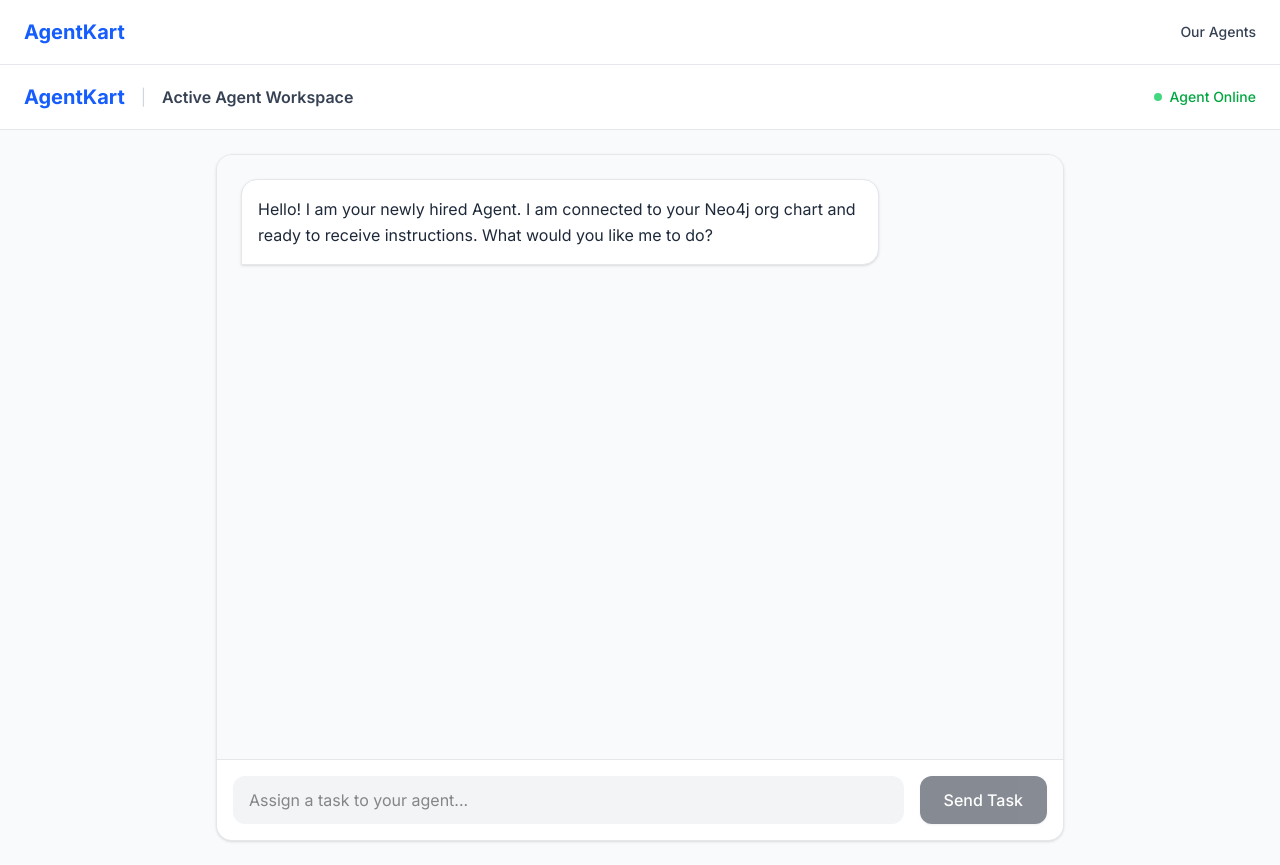
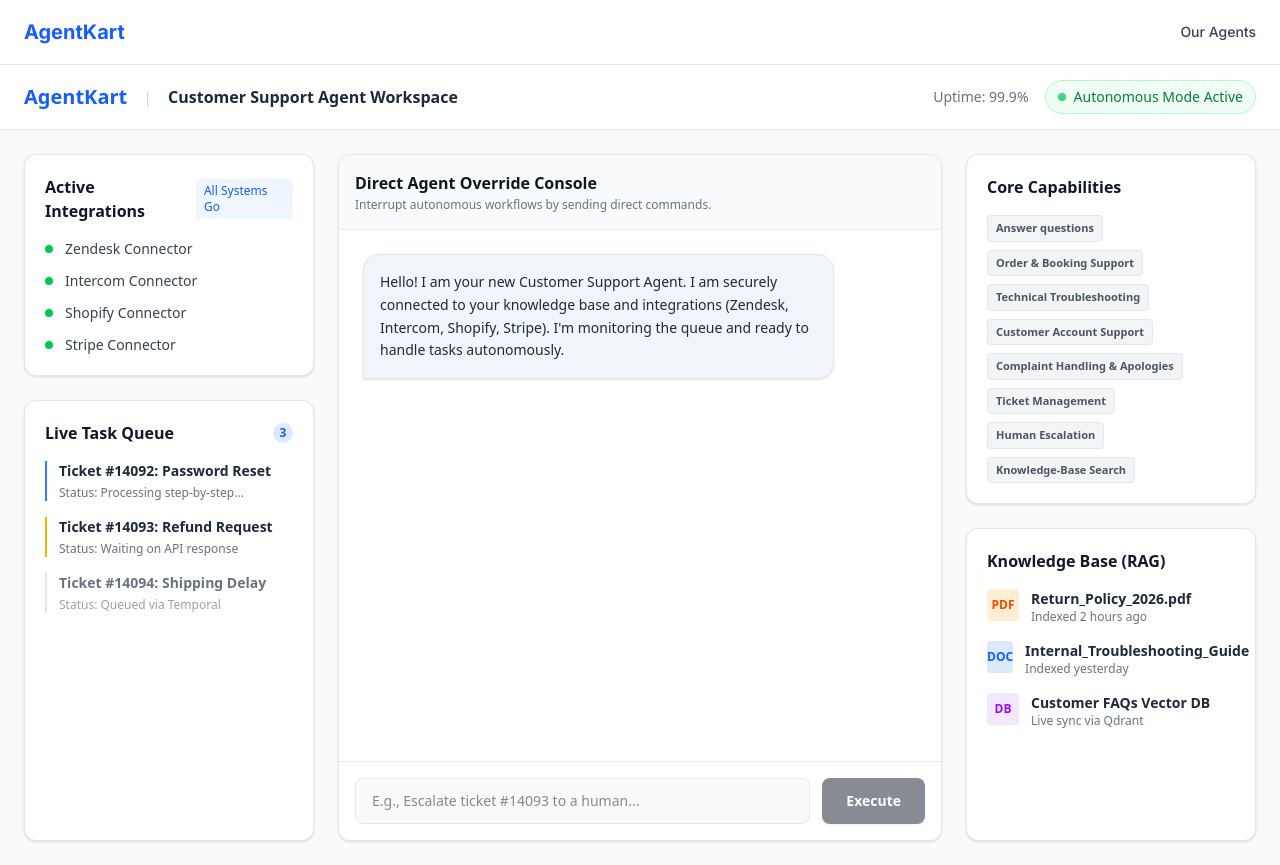
Before and after one commit to ranjeet258/AgentKart, a Next.js app in the folder apps/web/: page /dashboard in a window 1280 px wide. Built offline with nearby package versions, Linux system fonts and the light colour scheme.

Commit message:
Upgrade dashboard to 3-column pro Agent Workspace

```diff
--- a/apps/web/src/app/dashboard/page.tsx
+++ b/apps/web/src/app/dashboard/page.tsx
@@ -8,14 +8,10 @@ import { agentsData } from '@/lib/agentsData';
 function DashboardContent() {
   const searchParams = useSearchParams();
   const agentId = searchParams.get('agentId');
-  const agent = agentId && agentsData[agentId] ? agentsData[agentId] : null;
+  const agent = agentId && agentsData[agentId] ? agentsData[agentId] : agentsData['1']; // fallback to Support Agent
 
   const [input, setInput] = useState('');
-
-  // Set dynamic greeting based on agent capabilities
-  const initialGreeting = agent
-    ? `Hello! I am your new ${agent.name}. I am securely connected to your knowledge base and integrations (${agent.integrations.join(', ')}). I'm ready to handle ${agent.capabilities[0].toLowerCase()} and much more. What would you like me to tackle first?`
-    : 'Hello! I am your newly hired Agent. I am connected to your Neo4j org chart and ready to receive instructions. What would you like me to do?';
+  const initialGreeting = `Hello! I am your new ${agent.name}. I am securely connected to your knowledge base and integrations (${agent.integrations.join(', ')}). I'm monitoring the queue and ready to handle tasks autonomously.`;
 
   const [messages, setMessages] = useState([
     { role: 'agent', content: initialGreeting }
@@ -26,64 +22,109 @@ function DashboardContent() {
     e.preventDefault();
     if (!input.trim()) return;
 
-    // Add user message
     const newMessages = [...messages, { role: 'user', content: input }];
     setMessages(newMessages);
     setInput('');
     setIsTyping(true);
 
-    // Simulate AI response delay
     setTimeout(() => {
       setMessages([...newMessages, {
         role: 'agent',
-        content: `I have received your request. I am logging this task into Temporal.io for durable execution. I will notify you once I have orchestrated this across the required sub-agents.`
+        content: `I have received your request. I am logging this task into Temporal.io for durable execution. You can monitor the execution in the Active Tasks queue.`
       }]);
       setIsTyping(false);
     }, 1500);
   };
 
   return (
-    <div className="min-h-screen bg-gray-50 flex flex-col">
-      {/* Dashboard Nav */}
+    <div className="min-h-screen bg-slate-50 flex flex-col font-sans">
+      {/* Top Navbar */}
       <nav className="bg-white border-b border-gray-200">
-        <div className="max-w-7xl mx-auto px-6 h-16 flex items-center justify-between">
+        <div className="max-w-[1600px] mx-auto px-6 h-16 flex items-center justify-between">
           <div className="flex items-center gap-4">
-            <Link href="/" className="text-xl font-bold text-blue-600">
+            <Link href="/" className="text-xl font-bold text-blue-600 hover:opacity-80">
               AgentKart
             </Link>
             <span className="text-gray-300">|</span>
-            <span className="font-semibold text-gray-700">
-              {agent ? `${agent.name} Workspace` : 'Active Agent Workspace'}
+            <span className="font-semibold text-gray-800">
+              {agent.name} Workspace
             </span>
           </div>
-          <div className="flex items-center gap-2">
-            <div className="w-2 h-2 bg-green-500 rounded-full animate-pulse"></div>
-            <span className="text-sm font-medium text-green-600">Agent Online</span>
+          <div className="flex items-center gap-4 text-sm font-medium">
+            <span className="text-gray-500">Uptime: 99.9%</span>
+            <div className="flex items-center gap-2 bg-green-50 px-3 py-1.5 rounded-full border border-green-200">
+              <div className="w-2 h-2 bg-green-500 rounded-full animate-pulse"></div>
+              <span className="text-green-700">Autonomous Mode Active</span>
+            </div>
           </div>
         </div>
       </nav>
 
-      {/* Main Chat Interface */}
-      <main className="flex-1 max-w-4xl w-full mx-auto p-6 flex flex-col">
-        <div className="bg-white flex-1 rounded-2xl shadow-sm border border-gray-200 flex flex-col overflow-hidden">
+      {/* 3-Column Dashboard */}
+      <main className="flex-1 max-w-[1600px] w-full mx-auto p-6 grid grid-cols-1 lg:grid-cols-4 gap-6">
 
-          {/* Chat History */}
-          <div className="flex-1 p-6 overflow-y-auto flex flex-col gap-6 bg-slate-50">
+        {/* Left Column: Live Queue & Integrations */}
+        <div className="lg:col-span-1 flex flex-col gap-6">
+          <div className="bg-white rounded-xl border border-gray-200 shadow-sm p-5">
+            <h3 className="font-bold text-gray-900 mb-4 flex items-center justify-between">
+              Active Integrations
+              <span className="text-xs font-normal bg-blue-50 text-blue-600 px-2 py-1 rounded">All Systems Go</span>
+            </h3>
+            <div className="space-y-3">
+              {agent.integrations.map((int, i) => (
+                <div key={i} className="flex items-center gap-3">
+                  <div className="w-2 h-2 bg-green-500 rounded-full"></div>
+                  <span className="text-sm font-medium text-gray-700">{int} Connector</span>
+                </div>
+              ))}
+            </div>
+          </div>
+
+          <div className="bg-white rounded-xl border border-gray-200 shadow-sm p-5 flex-1">
+            <h3 className="font-bold text-gray-900 mb-4 flex items-center justify-between">
+              Live Task Queue
+              <span className="flex h-5 w-5 items-center justify-center rounded-full bg-blue-100 text-xs text-blue-600">3</span>
+            </h3>
+            <div className="space-y-4">
+              <div className="border-l-2 border-blue-500 pl-3">
+                <p className="text-sm font-semibold text-gray-800">{agent.id === '1' ? 'Ticket #14092: Password Reset' : 'Task: Analyze Q2 Metrics'}</p>
+                <p className="text-xs text-gray-500 mt-1">Status: Processing step-by-step...</p>
+              </div>
+              <div className="border-l-2 border-yellow-500 pl-3">
+                <p className="text-sm font-semibold text-gray-800">{agent.id === '1' ? 'Ticket #14093: Refund Request' : 'Task: Generate Content'}</p>
+                <p className="text-xs text-gray-500 mt-1">Status: Waiting on API response</p>
+              </div>
+              <div className="border-l-2 border-gray-200 pl-3">
+                <p className="text-sm font-semibold text-gray-500">{agent.id === '1' ? 'Ticket #14094: Shipping Delay' : 'Task: Outbound Email'}</p>
+                <p className="text-xs text-gray-400 mt-1">Status: Queued via Temporal</p>
+              </div>
+            </div>
+          </div>
+        </div>
+
+        {/* Middle Column: Chat / CLI Interface */}
+        <div className="lg:col-span-2 bg-white rounded-xl border border-gray-200 shadow-sm flex flex-col overflow-hidden">
+          <div className="bg-gray-50 border-b border-gray-200 p-4">
+            <h3 className="font-bold text-gray-900">Direct Agent Override Console</h3>
+            <p className="text-xs text-gray-500 mt-0.5">Interrupt autonomous workflows by sending direct commands.</p>
+          </div>
+
+          <div className="flex-1 p-6 overflow-y-auto flex flex-col gap-6">
             {messages.map((msg, i) => (
               <div key={i} className={`flex ${msg.role === 'user' ? 'justify-end' : 'justify-start'}`}>
-                <div className={`max-w-[80%] rounded-2xl p-4 shadow-sm ${
+                <div className={`max-w-[85%] rounded-2xl p-4 shadow-sm ${
                   msg.role === 'user'
                     ? 'bg-blue-600 text-white rounded-br-none'
-                    : 'bg-white border border-gray-200 text-gray-800 rounded-bl-none'
+                    : 'bg-slate-100 border border-slate-200 text-gray-800 rounded-bl-none'
                 }`}>
-                  <p className="leading-relaxed">{msg.content}</p>
+                  <p className="text-sm leading-relaxed">{msg.content}</p>
                 </div>
               </div>
             ))}
 
             {isTyping && (
               <div className="flex justify-start">
-                <div className="bg-white border border-gray-200 rounded-2xl rounded-bl-none p-4 shadow-sm">
+                <div className="bg-slate-100 border border-slate-200 rounded-2xl rounded-bl-none p-4 shadow-sm">
                   <div className="flex gap-1">
                     <div className="w-2 h-2 bg-gray-400 rounded-full animate-bounce"></div>
                     <div className="w-2 h-2 bg-gray-400 rounded-full animate-bounce" style={{ animationDelay: '0.2s' }}></div>
@@ -94,27 +135,67 @@ function DashboardContent() {
             )}
           </div>
 
-          {/* Input Area */}
-          <div className="p-4 bg-white border-t border-gray-200">
-            <form onSubmit={handleSend} className="flex gap-4">
+          <div className="p-4 border-t border-gray-200 bg-white">
+            <form onSubmit={handleSend} className="flex gap-3">
               <input
                 type="text"
                 value={input}
                 onChange={(e) => setInput(e.target.value)}
-                placeholder="Assign a task to your agent..."
-                className="flex-1 bg-gray-100 border-transparent rounded-xl px-4 py-3 focus:bg-white focus:border-blue-500 focus:ring-2 focus:ring-blue-200 transition outline-none"
+                placeholder="E.g., Escalate ticket #14093 to a human..."
+                className="flex-1 bg-gray-50 border border-gray-200 rounded-lg px-4 py-3 text-sm focus:bg-white focus:border-blue-500 focus:ring-1 focus:ring-blue-500 transition outline-none"
               />
               <button
                 type="submit"
                 disabled={!input.trim() || isTyping}
-                className="bg-gray-900 hover:bg-black text-white px-6 py-3 rounded-xl font-medium transition shadow-sm disabled:opacity-50"
+                className="bg-gray-900 hover:bg-black text-white px-6 py-3 rounded-lg text-sm font-semibold transition shadow-sm disabled:opacity-50"
               >
-                Send Task
+                Execute
               </button>
             </form>
           </div>
+        </div>
 
+        {/* Right Column: Knowledge Base & Memory */}
+        <div className="lg:col-span-1 flex flex-col gap-6">
+          <div className="bg-white rounded-xl border border-gray-200 shadow-sm p-5">
+            <h3 className="font-bold text-gray-900 mb-4">Core Capabilities</h3>
+            <div className="flex flex-wrap gap-2">
+              {agent.capabilities.map((cap, i) => (
+                <span key={i} className="text-[11px] font-semibold bg-gray-100 text-gray-600 px-2 py-1 rounded border border-gray-200">
+                  {cap.split('(')[0].trim()}
+                </span>
+              ))}
+            </div>
+          </div>
+
+          <div className="bg-white rounded-xl border border-gray-200 shadow-sm p-5 flex-1">
+            <h3 className="font-bold text-gray-900 mb-4">Knowledge Base (RAG)</h3>
+            <div className="space-y-4">
+              <div className="flex items-start gap-3">
+                <div className="w-8 h-8 rounded bg-orange-100 text-orange-600 flex items-center justify-center font-bold text-xs">PDF</div>
+                <div>
+                  <p className="text-sm font-semibold text-gray-800">Return_Policy_2026.pdf</p>
+                  <p className="text-xs text-gray-500">Indexed 2 hours ago</p>
+                </div>
+              </div>
+              <div className="flex items-start gap-3">
+                <div className="w-8 h-8 rounded bg-blue-100 text-blue-600 flex items-center justify-center font-bold text-xs">DOC</div>
+                <div>
+                  <p className="text-sm font-semibold text-gray-800">Internal_Troubleshooting_Guide</p>
+                  <p className="text-xs text-gray-500">Indexed yesterday</p>
+                </div>
+              </div>
+              <div className="flex items-start gap-3">
+                <div className="w-8 h-8 rounded bg-purple-100 text-purple-600 flex items-center justify-center font-bold text-xs">DB</div>
+                <div>
+                  <p className="text-sm font-semibold text-gray-800">Customer FAQs Vector DB</p>
+                  <p className="text-xs text-gray-500">Live sync via Qdrant</p>
+                </div>
+              </div>
+            </div>
+          </div>
         </div>
+
       </main>
     </div>
   );
```
